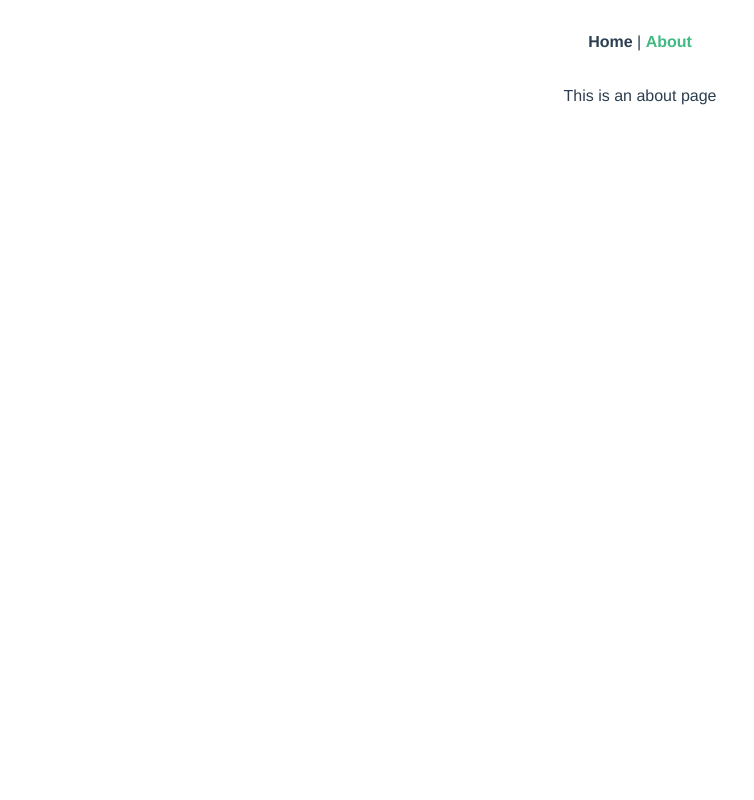
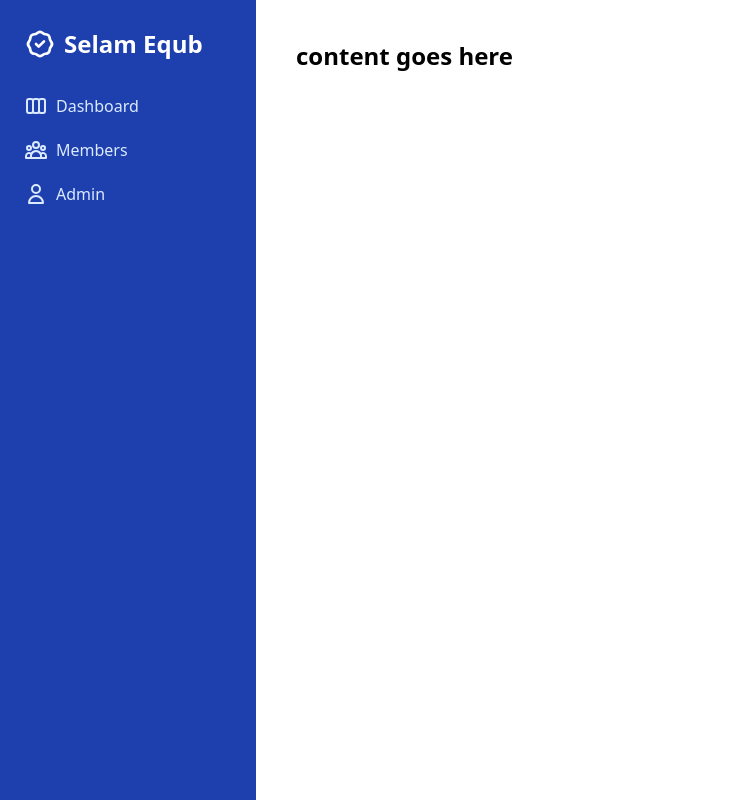
Before and after one commit to NatiDeme/selamequb, a Vue app: page /about in a window 1280 px wide. Shown: the whole page, without its empty margins (0-754 px from the left). Built offline with nearby package versions, Linux system fonts and the light colour scheme.

Commit message:
progress update with routing

```diff
--- a/src/App.vue
+++ b/src/App.vue
@@ -1,30 +1,21 @@
 <template>
-  <div id="nav">
-    <router-link to="/">Home</router-link> |
+  <SideNav />
+  <!-- <div id="nav">
+    <router-link to="/">Dashboard</router-link> |
     <router-link to="/about">About</router-link>
+
   </div>
-  <router-view/>
+  <router-view/> -->
 </template>
 
 <style>
-#app {
-  font-family: Avenir, Helvetica, Arial, sans-serif;
-  -webkit-font-smoothing: antialiased;
-  -moz-osx-font-smoothing: grayscale;
-  text-align: center;
-  color: #2c3e50;
-}
 
-#nav {
-  padding: 30px;
-}
 
-#nav a {
-  font-weight: bold;
-  color: #2c3e50;
-}
+</style>
 
-#nav a.router-link-exact-active {
-  color: #42b983;
-}
-</style>
+<script setup>
+import SideNav from './components/SideNav.vue';
+
+
+
+</script>
--- a/src/components/HelloWorld.vue
+++ b/src/components/HelloWorld.vue
@@ -1,32 +1,6 @@
 <template>
   <div class="hello">
-    <h1 class="text-9xl">{{ msg }}</h1>
-    <p>
-      For a guide and recipes on how to configure / customize this project,<br>
-      check out the
-      <a href="https://cli.vuejs.org" target="_blank" rel="noopener">vue-cli documentation</a>.
-    </p>
-    <h3>Installed CLI Plugins</h3>
-    <ul>
-      <li><a href="https://github.com/vuejs/vue-cli/tree/dev/packages/%40vue/cli-plugin-babel" target="_blank" rel="noopener">babel</a></li>
-      <li><a href="https://github.com/vuejs/vue-cli/tree/dev/packages/%40vue/cli-plugin-eslint" target="_blank" rel="noopener">eslint</a></li>
-    </ul>
-    <h3>Essential Links</h3>
-    <ul>
-      <li><a href="https://vuejs.org" target="_blank" rel="noopener">Core Docs</a></li>
-      <li><a href="https://forum.vuejs.org" target="_blank" rel="noopener">Forum</a></li>
-      <li><a href="https://chat.vuejs.org" target="_blank" rel="noopener">Community Chat</a></li>
-      <li><a href="https://twitter.com/vuejs" target="_blank" rel="noopener">Twitter</a></li>
-      <li><a href="https://news.vuejs.org" target="_blank" rel="noopener">News</a></li>
-    </ul>
-    <h3>Ecosystem</h3>
-    <ul>
-      <li><a href="https://router.vuejs.org" target="_blank" rel="noopener">vue-router</a></li>
-      <li><a href="https://vuex.vuejs.org" target="_blank" rel="noopener">vuex</a></li>
-      <li><a href="https://github.com/vuejs/vue-devtools#vue-devtools" target="_blank" rel="noopener">vue-devtools</a></li>
-      <li><a href="https://vue-loader.vuejs.org" target="_blank" rel="noopener">vue-loader</a></li>
-      <li><a href="https://github.com/vuejs/awesome-vue" target="_blank" rel="noopener">awesome-vue</a></li>
-    </ul>
+
   </div>
 </template>
 
@@ -40,19 +14,3 @@ export default {
 </script>
 
 <!-- Add "scoped" attribute to limit CSS to this component only -->
-<style scoped>
-h3 {
-  margin: 40px 0 0;
-}
-ul {
-  list-style-type: none;
-  padding: 0;
-}
-li {
-  display: inline-block;
-  margin: 0 10px;
-}
-a {
-  color: #42b983;
-}
-</style>
--- a/src/components/SideNav.vue
+++ b/src/components/SideNav.vue
@@ -0,0 +1,72 @@
+<template>
+  <div class="relative min-h-screen md:flex">
+
+  <!-- mobile menu bar -->
+  <div class="bg-gray-800 text-gray-100 flex justify-between md:hidden">
+    <!-- logo -->
+    <a href="#" class="block p-4 text-white font-bold">Better Dev</a>
+
+    <!-- mobile menu button -->
+    <button class="mobile-menu-button p-4 focus:outline-none focus:bg-gray-700">
+      <svg class="h-5 w-5" xmlns="http://www.w3.org/2000/svg" fill="none" viewBox="0 0 24 24" stroke="currentColor">
+        <path stroke-linecap="round" stroke-linejoin="round" stroke-width="2" d="M4 6h16M4 12h16M4 18h16" />
+      </svg>
+    </button>
+  </div>
+
+  <!-- sidebar -->
+  <div class="sidebar bg-blue-800 text-blue-100 w-64 space-y-6 py-7 px-2 absolute inset-y-0 left-0 transform -translate-x-full md:relative md:translate-x-0 transition duration-200 ease-in-out">
+
+    <!-- logo -->
+    <a href="#" class="text-white flex items-center space-x-2 px-4">
+      <svg class="w-8 h-8" xmlns="http://www.w3.org/2000/svg" fill="none" viewBox="0 0 24 24" stroke="currentColor">
+        <path stroke-linecap="round" stroke-linejoin="round" stroke-width="2" d="M9 12l2 2 4-4M7.835 4.697a3.42 3.42 0 001.946-.806 3.42 3.42 0 014.438 0 3.42 3.42 0 001.946.806 3.42 3.42 0 013.138 3.138 3.42 3.42 0 00.806 1.946 3.42 3.42 0 010 4.438 3.42 3.42 0 00-.806 1.946 3.42 3.42 0 01-3.138 3.138 3.42 3.42 0 00-1.946.806 3.42 3.42 0 01-4.438 0 3.42 3.42 0 00-1.946-.806 3.42 3.42 0 01-3.138-3.138 3.42 3.42 0 00-.806-1.946 3.42 3.42 0 010-4.438 3.42 3.42 0 00.806-1.946 3.42 3.42 0 013.138-3.138z" />
+      </svg>
+      <span class="text-2xl font-extrabold">Selam Equb</span>
+    </a>
+
+    <!-- nav -->
+    <nav>
+      <a href="#" class="block py-2.5 px-4 rounded transition duration-200 hover:bg-blue-700 hover:text-white flex space-x-2">
+        <svg xmlns="http://www.w3.org/2000/svg" class="h-6 w-6" fill="none" viewBox="0 0 24 24" stroke="currentColor">
+  <path stroke-linecap="round" stroke-linejoin="round" stroke-width="2" d="M9 17V7m0 10a2 2 0 01-2 2H5a2 2 0 01-2-2V7a2 2 0 012-2h2a2 2 0 012 2m0 10a2 2 0 002 2h2a2 2 0 002-2M9 7a2 2 0 012-2h2a2 2 0 012 2m0 10V7m0 10a2 2 0 002 2h2a2 2 0 002-2V7a2 2 0 00-2-2h-2a2 2 0 00-2 2" />
+</svg>
+        <span class="">Dashboard</span>
+      </a>
+      <a href="" class="block py-2.5 px-4 rounded transition duration-200 hover:bg-blue-700 hover:text-white flex space-x-2">
+        <svg xmlns="http://www.w3.org/2000/svg" class="h-6 w-6" fill="none" viewBox="0 0 24 24" stroke="currentColor">
+  <path stroke-linecap="round" stroke-linejoin="round" stroke-width="2" d="M17 20h5v-2a3 3 0 00-5.356-1.857M17 20H7m10 0v-2c0-.656-.126-1.283-.356-1.857M7 20H2v-2a3 3 0 015.356-1.857M7 20v-2c0-.656.126-1.283.356-1.857m0 0a5.002 5.002 0 019.288 0M15 7a3 3 0 11-6 0 3 3 0 016 0zm6 3a2 2 0 11-4 0 2 2 0 014 0zM7 10a2 2 0 11-4 0 2 2 0 014 0z" />
+</svg>
+       <span class=""> Members</span>
+      </a>
+      <a href="" class="block py-2.5 px-4 rounded transition duration-200 hover:bg-blue-700 hover:text-white flex space-x-2">
+        <svg xmlns="http://www.w3.org/2000/svg" class="h-6 w-6" fill="none" viewBox="0 0 24 24" stroke="currentColor">
+  <path stroke-linecap="round" stroke-linejoin="round" stroke-width="2" d="M16 7a4 4 0 11-8 0 4 4 0 018 0zM12 14a7 7 0 00-7 7h14a7 7 0 00-7-7z" />
+</svg>
+       <span class="">Admin</span>
+      </a>
+
+    </nav>
+  </div>
+
+  <!-- content -->
+  <div class="flex-1 p-10 text-2xl font-bold">
+    content goes here
+  </div>
+
+</div>
+</template>
+<script>
+export default {
+  setup() {
+//     const btn = document.querySelector(".mobile-menu-button");
+// const sidebar = document.querySelector(".sidebar");
+
+// // add our event listener for the click
+// btn.addEventListener("click", () => {
+//   sidebar.classList.toggle("-translate-x-full");
+// });
+
+  }
+}
+</script>
--- a/src/views/About.vue
+++ b/src/views/About.vue
@@ -1,5 +1,18 @@
 <template>
   <div class="about">
+    <SideNav />
     <h1>This is an about page</h1>
   </div>
 </template>
+
+<script>
+import SideNav from "../components/SideNav.vue";
+
+export default {
+  name: 'About',
+  components: {
+    SideNav
+  }
+}
+
+</script>
--- /dev/null
+++ b/src/views/Admins.vue
@@ -0,0 +1,10 @@
+<template>
+    <div class="">
+
+    </div>
+</template>
+<script>
+export default {
+
+}
+</script>
--- a/src/views/Home.vue
+++ b/src/views/Home.vue
@@ -1,6 +1,6 @@
 <template>
   <div class="home">
-    <img alt="Vue logo" src="../assets/logo.png">
+
     <HelloWorld msg="Welcome to Your Vue.js App"/>
   </div>
 </template>
--- /dev/null
+++ b/src/views/Members.vue
@@ -0,0 +1,11 @@
+<template>
+    <div class="">
+
+    </div>
+</template>
+
+<script>
+export default {
+
+}
+</script>
--- /dev/null
+++ b/vetur.config.js
@@ -0,0 +1,42 @@
+// vetur.config.js
+/** @type {import('vls').VeturConfig} */
+module.exports = {
+    // **optional** default: `{}`
+    // override vscode settings
+    // Notice: It only affects the settings used by Vetur.
+    settings: {
+      "vetur.useWorkspaceDependencies": true,
+      "vetur.experimental.templateInterpolationService": true
+    },
+    // **optional** default: `[{ root: './' }]`
+    // support monorepos
+    projects: [
+      './packages/repo2', // Shorthand for specifying only the project root location
+      {
+        // **required**
+        // Where is your project?
+        // It is relative to `vetur.config.js`.
+        root: './packages/repo1',
+        // **optional** default: `'package.json'`
+        // Where is `package.json` in the project?
+        // We use it to determine the version of vue.
+        // It is relative to root property.
+        package: './package.json',
+        // **optional**
+        // Where is TypeScript config file in the project?
+        // It is relative to root property.
+        tsconfig: './tsconfig.json',
+        // **optional** default: `'./.vscode/vetur/snippets'`
+        // Where is vetur custom snippets folders?
+        snippetFolder: './.vscode/vetur/snippets',
+        // **optional** default: `[]`
+        // Register globally Vue component glob.
+        // If you set it, you can get completion by that components.
+        // It is relative to root property.
+        // Notice: It won't actually do it. You need to use `require.context` or `Vue.component`
+        globalComponents: [
+          './src/components/**/*.vue'
+        ]
+      }
+    ]
+  }
```
Also changed, not shown: src/assets/logo.png (deleted), src/main.js (line endings or trailing spaces).
